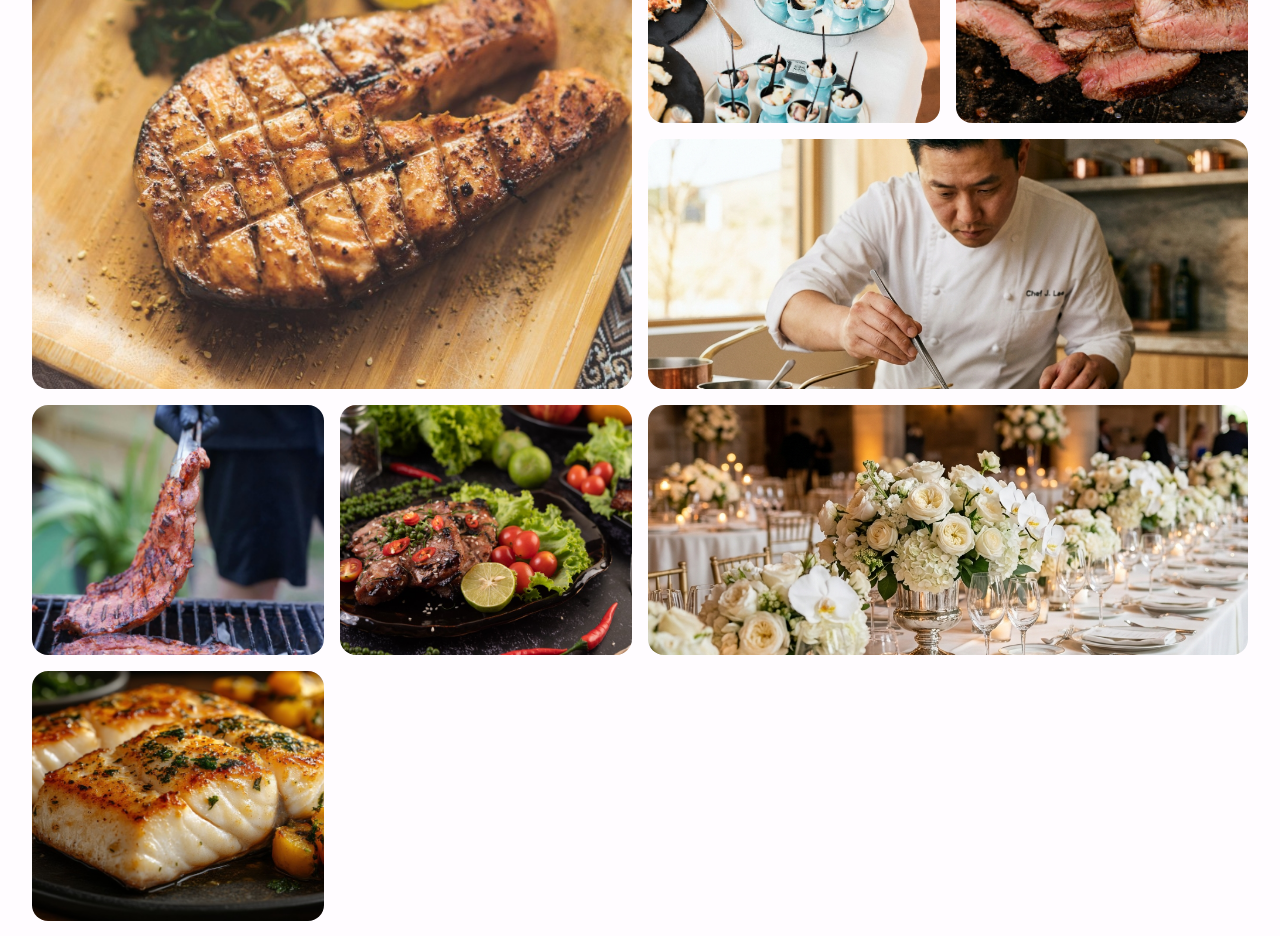
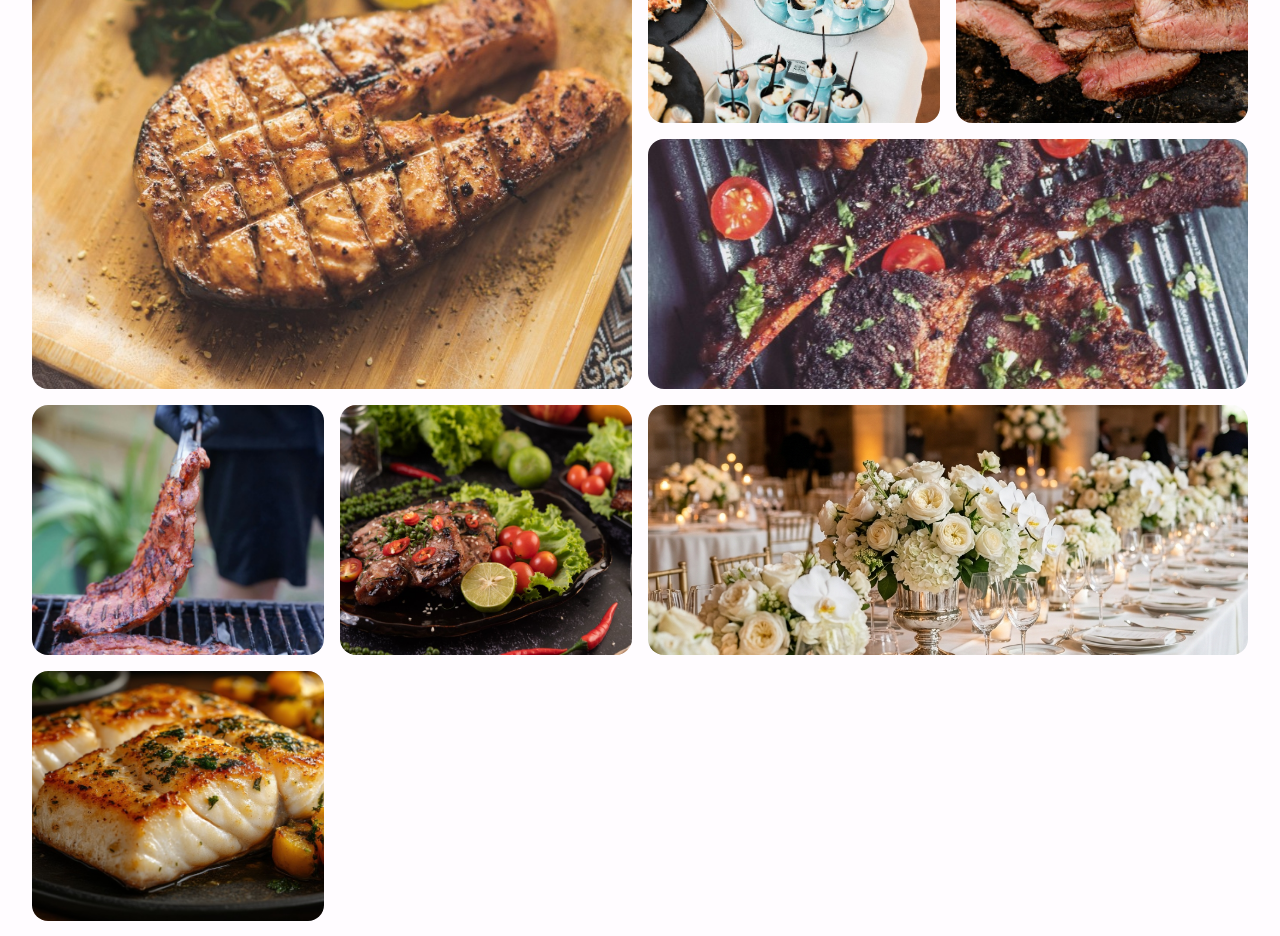
Before and after one commit to ezhelptechnology/eadreamllc.com, a Next.js app: page / in a window 1280 px wide. Shown: the part 5700-6636 px from the top of the page. Built offline with nearby package versions, Linux system fonts and the light colour scheme.

Commit message:
feat: replace plating image with signature lamb chops in gallery

```diff
--- a/src/components/Gallery.tsx
+++ b/src/components/Gallery.tsx
@@ -9,7 +9,7 @@ const galleryImages = [
     { src: '/food-salmon-main.jpg', alt: 'Gourmet Salmon Plating', span: 'md:col-span-2 md:row-span-2' },
     { src: '/food-appetizers.jpg', alt: 'Elegant Appetizer Spread', span: '' },
     { src: '/food-steak.jpg', alt: 'Premium Steak Course', span: '' },
-    { src: '/chef-plating.png', alt: 'Chef Plating in Action', span: 'md:col-span-2' },
+    { src: '/food-lamb-chops.jpg', alt: 'Signature Lamb Chops', span: 'md:col-span-2' },
     { src: '/food-ribs.jpg', alt: 'Southern BBQ Ribs', span: '' },
     { src: '/food-pork-tenderloin.jpg', alt: 'Pork Tenderloin', span: '' },
     { src: '/event-setup.png', alt: 'Event Table Setup', span: 'md:col-span-2' },
```
Also changed, not shown: public/food-lamb-chops.jpg (added).
